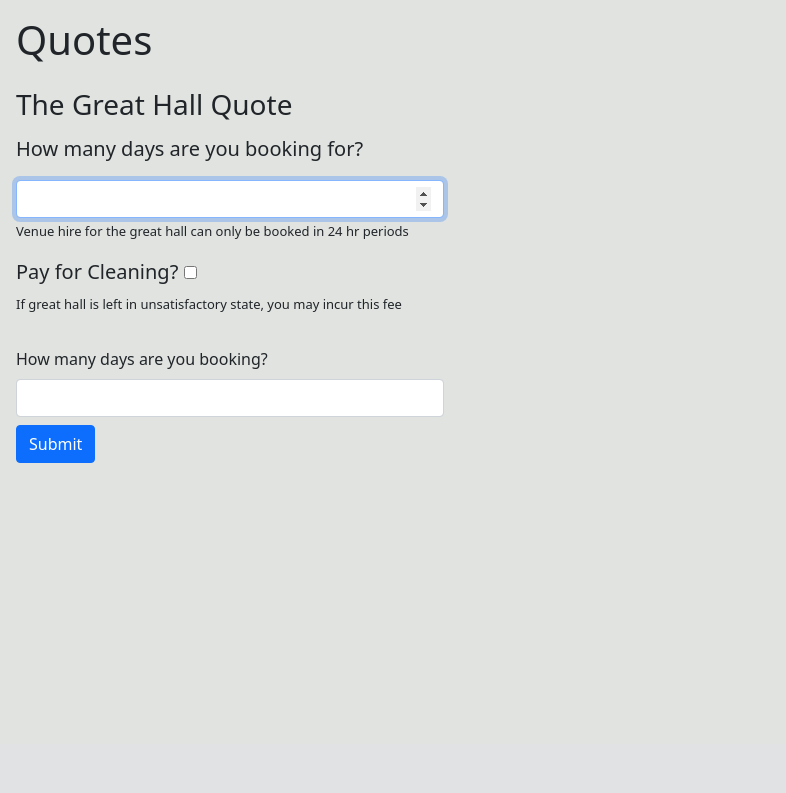
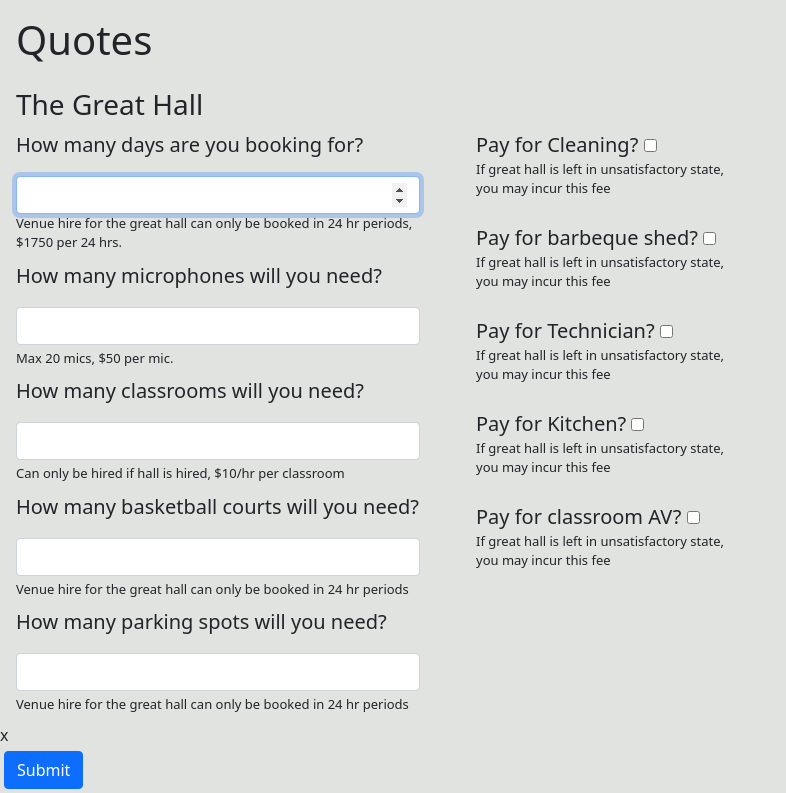
Before and after one commit to flamingduck0/Flask, a Flask app: page /quotes in a window 1280 px wide. Shown: the part 56-849 px from the top of the page, without its empty margins (0-786 px from the left). Before the commit the page ends 519 px from the top, so only its background shows below. Run offline with Flask 2, Linux system fonts and the light colour scheme.

Commit message:
The Great Hall Page worked on, adjusted slight visuals

```diff
--- a/templates/Quotes.html
+++ b/templates/Quotes.html
@@ -12,24 +12,69 @@
     min-width: 460px;
   }
 </style>
-<h3 class="px-3">The Great Hall Quote</h3>
-<div class="container w-25 m-0 min-width-460-md">
+<h3 class="px-3">The Great Hall</h3>
+<div>
     <form method="post">
-        <div class="p-1">
+        <div class="row">
+            <div class="col-7 container w-25 m-0 min-width-460-md">
+                <div class="px-3">
                     <p>How many days are you booking for?</p>
-            <input type="number" class="form-control" min="0" name="days" autofocus></input>
-            <label for="days" class="form-label" style="font-size: small">Venue hire for the great hall can only be booked in 24 hr periods</label>
+                    <input type="number" class="form-control" min="0" max="100" name="days" autofocus></input>
+                    <label for="days" class="form-label" style="font-size: small">Venue hire for the great hall can only be booked in 24 hr periods, $1750 per 24 hrs.</label>
                 </div>
-        <div class="p-1">
+                <div class="px-3">
+                    <p>How many microphones will you need?</p>
+                    <input type="number" class="form-control" min="0" max="20" name="mics" autofocus></input>
+                    <label for="mics" class="form-label" style="font-size: small">Max 20 mics, $50 per mic.</label>
+                </div>
+                <div class="px-3">
+                    <p>How many classrooms will you need?</p>
+                    <input type="number" class="form-control" min="0" max="20" name="rooms" autofocus></input>
+                    <label for="rooms" class="form-label" style="font-size: small">Can only be hired if hall is hired, $10/hr per classroom</label>
+                </div>
+                <div class="px-3">
+                    <p>How many basketball courts will you need?</p>
+                    <input type="number" class="form-control" min="0" max="10" name="courts" autofocus></input>
+                    <label for="courts" class="form-label" style="font-size: small">Venue hire for the great hall can only be booked in 24 hr periods</label>
+                </div>
+                <div class="px-3">
+                    <p>How many parking spots will you need?</p>
+                    <input type="number" class="form-control" min="0" max="3000" name="spots" autofocus></input>
+                    <label for="spots" class="form-label" style="font-size: small">Venue hire for the great hall can only be booked in 24 hr periods</label>
+                </div>x
+            </div>
+            <div class="col-3">
+                <div class="px-3">
                     <p>Pay for Cleaning?
                         <input type="checkbox" name="cleaning" autofocus></input>
                         <label for="cleaning" class="form-label" style="font-size: small">If great hall is left in unsatisfactory state, you may incur this fee</label>
                     </p>
-
                 </div>
-        <div class="p-1">
-            <label for="days" class="form-label">How many days are you booking?</label>
-            <input type="number" class="form-control" min="0" name="days" autofocus></input>
+                <div class="px-3">
+                    <p>Pay for barbeque shed?
+                        <input type="checkbox" name="bbq" autofocus></input>
+                        <label for="bbq" class="form-label" style="font-size: small">If great hall is left in unsatisfactory state, you may incur this fee</label>
+                    </p>
+                </div>
+                <div class="px-3">
+                    <p>Pay for Technician?
+                        <input type="checkbox" name="tech" autofocus></input>
+                        <label for="tech" class="form-label" style="font-size: small">If great hall is left in unsatisfactory state, you may incur this fee</label>
+                    </p>
+                </div>
+                <div class="px-3">
+                    <p>Pay for Kitchen?
+                        <input type="checkbox" name="kitchen" autofocus></input>
+                        <label for="kitchen" class="form-label" style="font-size: small">If great hall is left in unsatisfactory state, you may incur this fee</label>
+                    </p>
+                </div>
+                <div class="px-3">
+                    <p>Pay for classroom AV?
+                        <input type="checkbox" name="av" autofocus></input>
+                        <label for="av" class="form-label" style="font-size: small">If great hall is left in unsatisfactory state, you may incur this fee</label>
+                    </p>
+                </div>
+            </div>
         </div>
         <div class="p-1"><button type="submit" class="btn btn-primary">Submit</button></div>
     </form>
```
Lines whose indentation alone changed are shown as unchanged.
